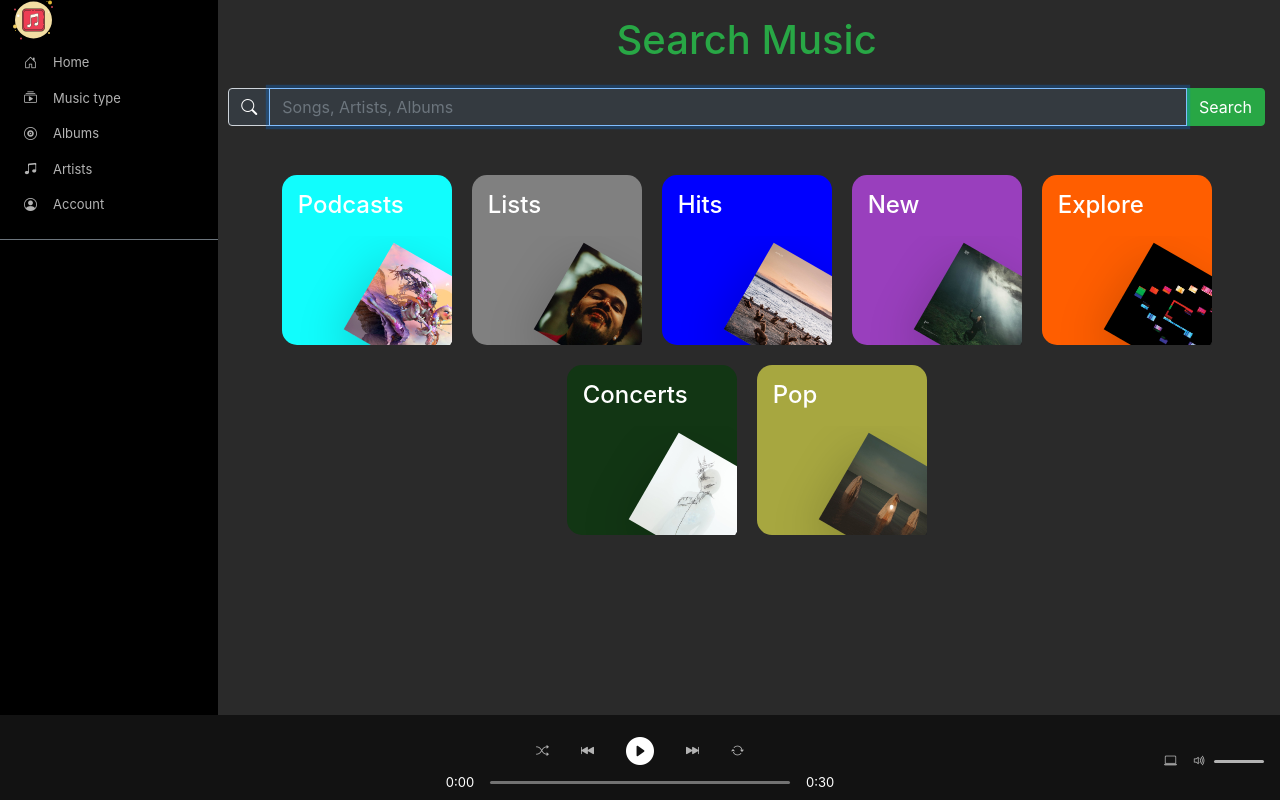
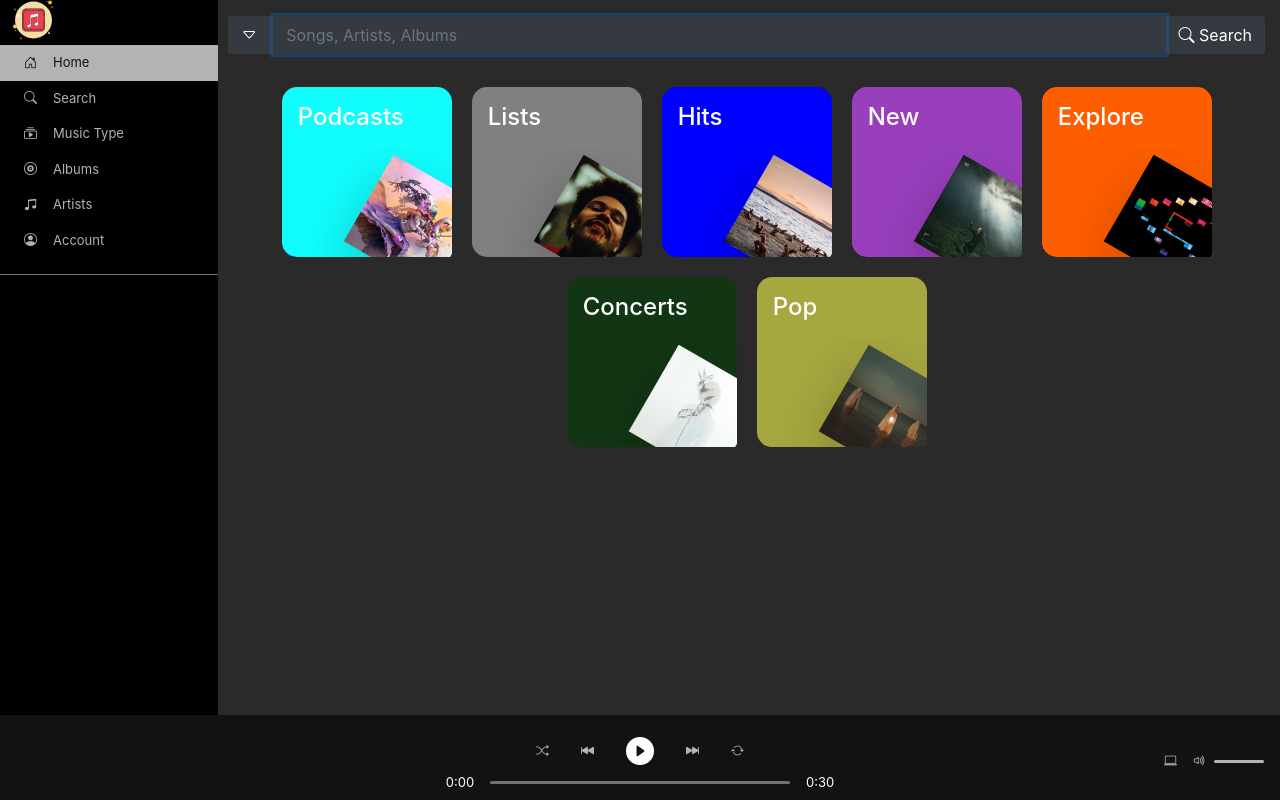
Before and after one commit to Thuanroger/Musicworld, a PHP site: page /frontend/search/search.html in a window 1280 px wide. Run offline with PHP 8.4, Linux system fonts and the light colour scheme; some libraries are stand-ins or nearby versions.

Commit message:
sua lai phan search

```diff
--- a/backend/singup.php
+++ b/backend/singup.php
@@ -102,7 +102,7 @@
                                         <div class="form-outline form-group  mb-4">
                                             <label class="form-label" for="form2Example27">MiddleName</label>
                                             <input type="text" id="MiddleNameId"
-                                                class="form-control form-control-md" placeholder="Middlename"  required  pattern="^[\w'\-,.][^0-9_!¡?÷?¿/\\+=@#$%ˆ&*(){}|~<>;:[\]]{2,}$"/>
+                                                class="form-control form-control-md" placeholder="Middlename"  pattern="^[\w'\-,.][^0-9_!¡?÷?¿/\\+=@#$%ˆ&*(){}|~<>;:[\]]{2,}$"/>
                                                 <div id="CheckName" class="invalid-feedback" style="color:red ;"> It should only contain letters, can be several words with spaces, and has a minimum of three characters, but a maximum at top 30 characters.</div>
                                         </div>
                                         <div class="form-outline  form-group  mb-4">
--- a/frontend/search/search.html
+++ b/frontend/search/search.html
@@ -27,14 +27,17 @@
                         <div class="side-bar col-12 px-0">
                             <a href="../index.html"><img class="spotify-logo" src="../logo.svg" alt="sidebar-logo"></a>
 
-                            <a href="../index.html" class="d-flex py-2">
+                            <a href="index.html" class="d-flex selected py-2">
                                 <i class="bi bi-house-door mx-3"></i>
                                 <p>Home</p>
                             </a>
-
+                            <a href="../search/search.html" class="d-flex py-2">
+                                <i class="bi bi-search mx-3"></i>
+                                <p>Search</p>
+                            </a>
                             <a href="../genres/genres.html" class="d-flex py-2">
                                 <i class="bi bi-collection-play mx-3"></i>
-                                <p>Music type</p>
+                                <p>Music Type</p>
                             </a>
 
                             <a href="../albums/albums.html" class="d-flex py-2">
@@ -47,11 +50,11 @@
                                 <p>Artists</p>
                             </a>
 
-
-                            <a href="./profile.html" class="d-flex py-2">
+                            <a href="../profile/profile.html" class="d-flex py-2">
                                 <i class="bi bi-person-circle mx-3"></i>
                                 <p>Account</p>
                             </a>
+
 
                             <hr class="border-secondary">
                         </div>
@@ -108,25 +111,26 @@
 
 
                        <div class="row">
-                           <div class="col-12">
-                               <h1 class="text-center text-success mt-3">Search Music</h1>
-                            </div>
+
 
                             <div class="col-12">
-                                <div class="input-group my-3 ">
+                                <div class="input-group my-3 bg-dark rounded rounded-3">
                                     <div class="input-group-prepend">
-                                      <span class="input-group-text bg-dark" id="basic-addon1"><i class="bi bi-search text-white"></i></span>
+                                     <div class="select-options">
+                                       <span class="input-group-text bg-dark border border-dark mr-1" id="basic-addon1"><i class="bi bi-caret-down text-white"></i></span>
+                                       <ul class="list">
+                                           <li class="options_Select">Song</li>
+                                           <li class="options_Select">Artists</li>
+                                           <li class="options_Select">Albums</li>
+                                       </ul>
+                                     </div>
                                     </div>
-                                    <input type="text" name="q" class="form-control bg-dark text-white" placeholder="Songs, Artists, Albums" id="song-search">
+                                    <input type="text" name="q" class="form-control bg-dark text-white input_field border border-dark" placeholder="Songs, Artists, Albums" id="song-search">
                                     <div class="input-group-append">
-                                        <button class="btn btn-success" id="search-btn">Search</button>
+
+                                        <button class="btn btn-dark" id="search-btn">  <i class="bi bi-search text-white"></i> Search</button>
                                       </div>
                                   </div>
-                            </div>
-
-                            <div class="col-12 text-center">
-                                <h4 class="my-3" id="search-results"></h4>
-                            </div>
 
                         </div>
 
```
Also changed, not shown: frontend/index.html (+11 -8 lines).
